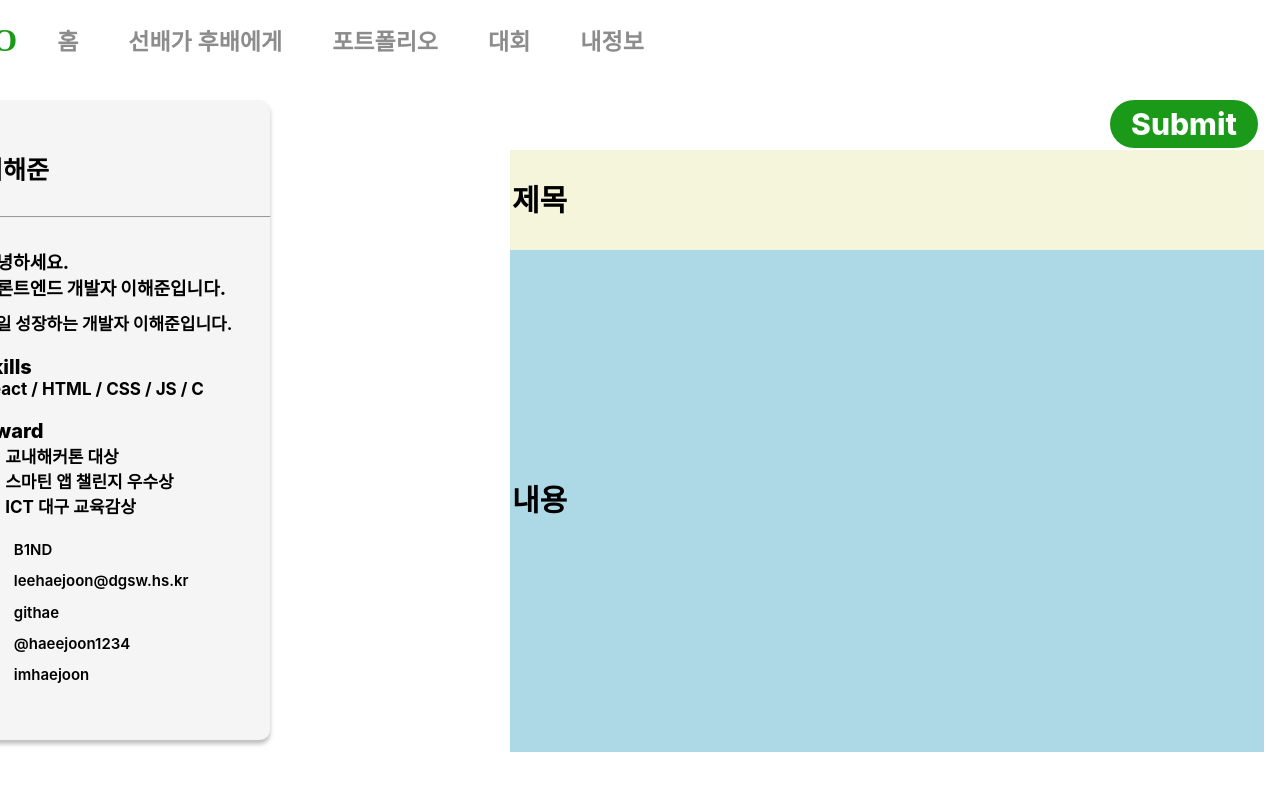
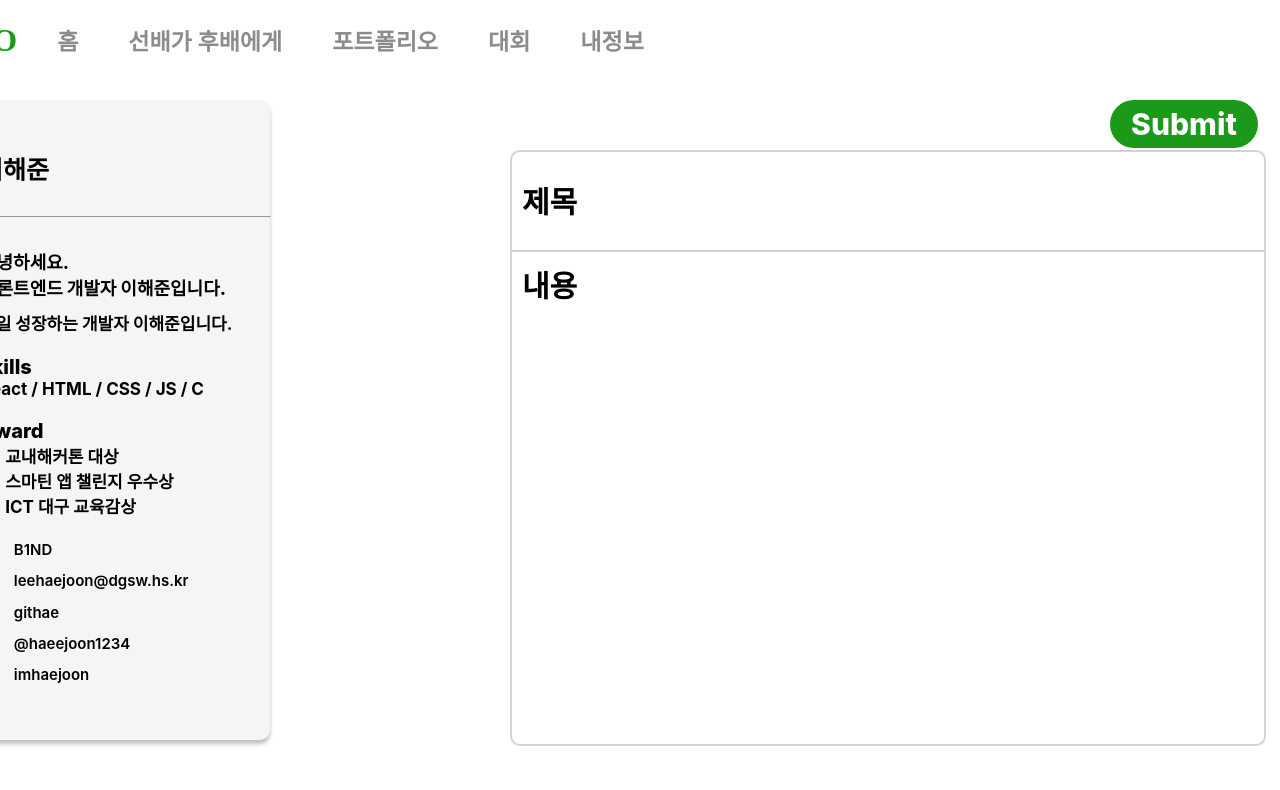
Before and after one commit to Sopo2023/SOPO_FRONTLAST, a React (Create React App) app in the folder SOPOLAST/: page /sidewrite in a window 1280 px wide. Shown: the top 790 px of the page. Built offline with nearby package versions, Linux system fonts and the light colour scheme.

Commit message:
⚡ :: 글쓰기 서버 베타 post문 완성

```diff
--- a/SOPOLAST/src/Components/Main/mainpage.js
+++ b/SOPOLAST/src/Components/Main/mainpage.js
@@ -1,12 +1,24 @@
-
+import React, { useEffect,useState  } from 'react';
 import { Link, useNavigate } from 'react-router-dom';
 import Post1 from "../../Assets/image/1.png";
 import Post2 from "../../Assets/img/postimg.jpeg";
 import Post3 from "../../Assets/img/newjeans.jpeg";
 import Head from '../../head/head';
+import axios from "axios";
 import "./main.css"
 
 export default function Start(){
+    const [posts, setPosts] = useState([]);
+    useEffect(()=>{
+        axios.get('#')
+        .then(response=>{
+            setPosts(response.data);
+
+        })
+        .catch((error)=>{
+            console.error('Error:', error);
+        })
+    })
 
 
 
--- a/SOPOLAST/src/Components/Sidewrite/write.css
+++ b/SOPOLAST/src/Components/Sidewrite/write.css
@@ -39,13 +39,15 @@
     position: absolute;
     outline: none;
     border: none;
-    width: 750px;
+    width: 740px;
     height: 100px;
     flex-shrink: 0;
     top: 150px;
     left: 600px;
-    background-color: beige;
+    border: 2px solid lightgray;
+    border-radius: 10px 10px 0 0;
     font-size: 30px;
+    padding-left: 10px;
 }
 .write_screen{
     resize: none;
@@ -53,12 +55,15 @@
     outline: none;
     border: none;
     vertical-align: top;
-    width: 750px;
-    height: 500px;
+    width: 740px;
+    height: 480px;
     flex-shrink: 0;
     top: 250px;
     left: 600px;
-    background-color: lightblue;
+    border: 2px solid lightgray;
+    border-radius: 0 0 10px 10px;
     font-size: 30px;
+    padding-top: 10px;
+    padding-left: 10px;
 
 }
--- a/SOPOLAST/src/Components/Sidewrite/write.js
+++ b/SOPOLAST/src/Components/Sidewrite/write.js
@@ -1,21 +1,50 @@
-import { Link } from 'react-router-dom';
+import { useState } from 'react';
+import axios from 'axios';
 import Head from '../../head/head';
 import Side from '../Sidebar/side';
 
-export default function Sidewrite(){
-    return(
+export default function Sidewrite() {
+  const [title, setTitle] = useState("");
+  const [content, setContent] = useState("");
+  const SERVERURL = "#";
+
+  const onSubmitHandler = async (e) => {
+    e.preventDefault();
+    try {
+      const response = await axios.post(SERVERURL, {
+        title,
+        content,
+      });
+
+      console.log("Post request response: ", response.data);
+
+    } catch (error) {
+      console.error("Error:", error);
+    }
+  };
+
+  return (
     <div className='main'>
       <div className="content">
         <Head />
         <Side />
-            <form className='wirte_done'>
-                <input id='write_submit' type='submit'></input>
-                <input className='write_title' type='text' placeholder='제목'></input>
-                <input className='write_screen' type='textarea' placeholder='내용'>
-                </input>
-
+        <form className='write_form' onSubmit={onSubmitHandler}>
+          <input
+            className='write_title'
+            type='text'
+            placeholder='제목'
+            value={title}
+            onChange={(e) => setTitle(e.target.value)}
+          />
+          <textarea
+            className='write_screen'
+            placeholder='내용'
+            value={content}
+            onChange={(e) => setContent(e.target.value)}
+          ></textarea>
+          <button id='write_submit' type='submit'>Submit</button>
         </form>
       </div>
     </div>
-    )
+  );
 }
```
Lines whose indentation alone changed are shown as unchanged.
